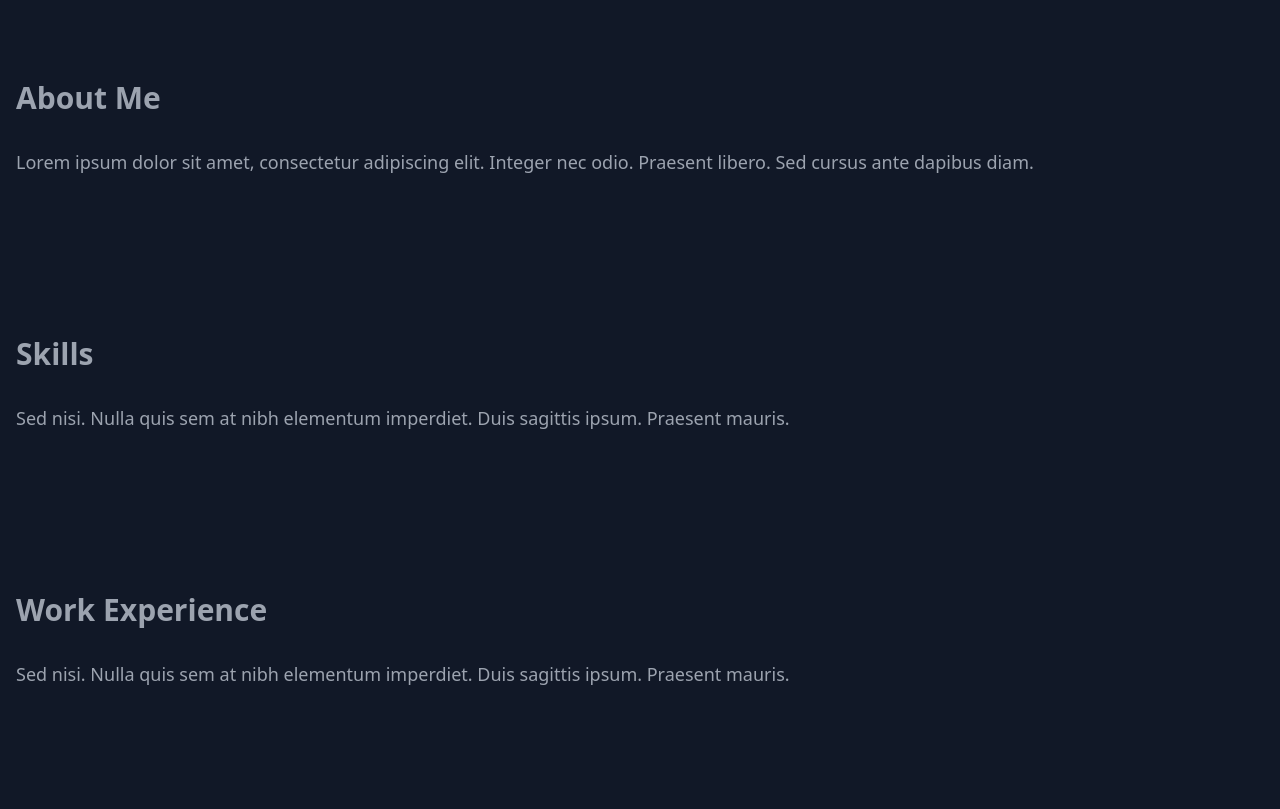
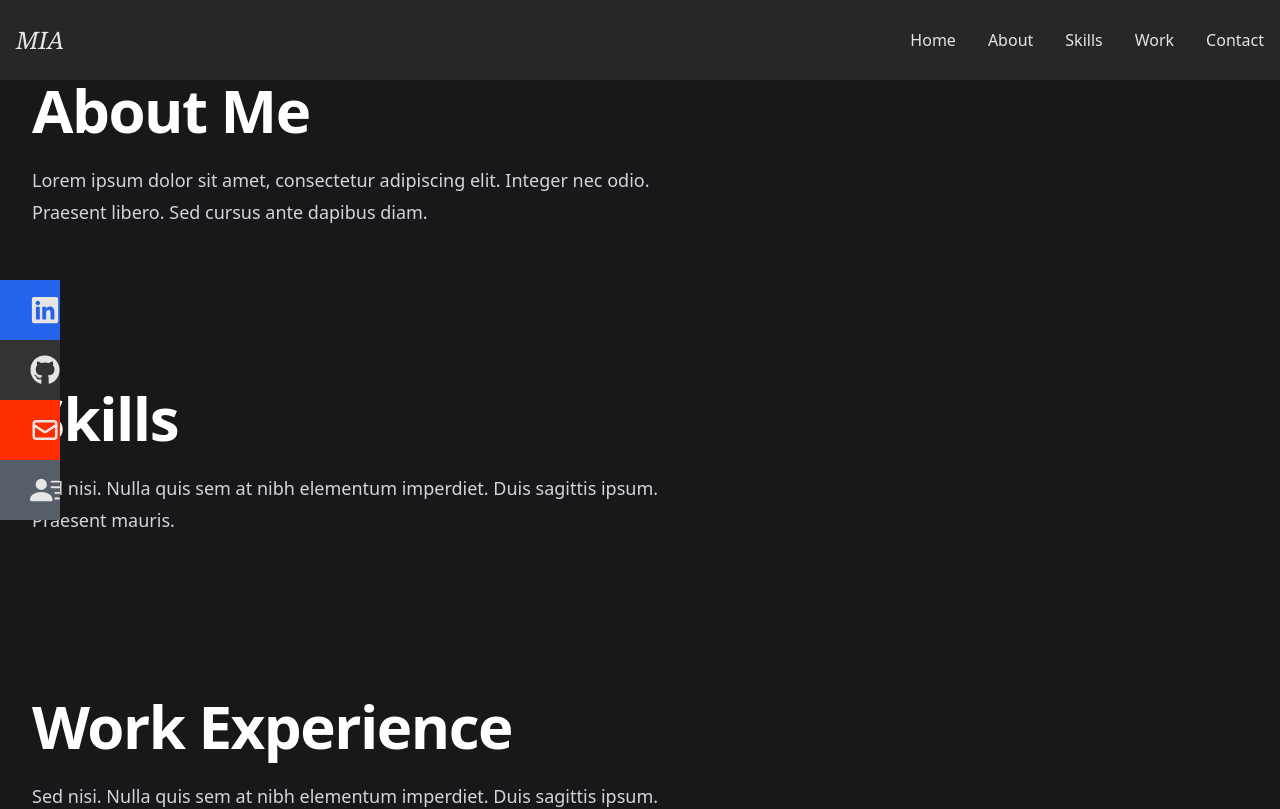
Before and after one commit to meeIbrahim/portfolio, a React (Vite) app: page / in a window 1280 px wide. Shown: the top 809 px of the page. Built offline with nearby package versions, Linux system fonts and the light colour scheme.

Commit message:
Added Social media links

```diff
--- a/index.html
+++ b/index.html
@@ -1,5 +1,5 @@
-<!doctype html>
-<html lang="en">
+<!DOCTYPE html>
+<html lang="en" class="text-stone-200 bg-zinc-900">
   <head>
     <meta charset="UTF-8" />
     <link rel="icon" type="image/svg+xml" href="/vite.svg" />
--- a/src/App.tsx
+++ b/src/App.tsx
@@ -1,14 +1,11 @@
-import Navbar from "./components/Navbar";
-import About from "./components/About";
-import Contact from "./components/Contact";
-import Projects from "./components/Projects";
-import Skills from "./components/Skills";
+import Navbar from "./components/Navbar"
 import DummySection from "./components/Dummy";
 
 function App() {
   return (
-    <main className="text-gray-400 bg-gray-900 body-font">
+    <main className="body-font">
       <div>
+        <Navbar />
         <DummySection
           title="About Me"
           content="Lorem ipsum dolor sit amet, consectetur adipiscing elit. Integer nec odio. Praesent libero. Sed cursus ante dapibus diam."
--- a/src/components/About.tsx
+++ b/src/components/About.tsx
@@ -1,42 +1,61 @@
+const links = [
+  { name: "Open roles", href: "#" },
+  { name: "Internship program", href: "#" },
+  { name: "Our values", href: "#" },
+  { name: "Meet our leadership", href: "#" },
+];
+const stats = [
+  { name: "Offices worldwide", value: "12" },
+  { name: "Full-time colleagues", value: "300+" },
+  { name: "Hours per week", value: "40" },
+  { name: "Paid time off", value: "Unlimited" },
+];
+
 function About() {
   return (
-    <section id="about">
-      <div className="container mx-auto flex px-10 py-20 md:flex-row flex-col items-center">
-        <div className="lg:flex-grow md:w-1/2 lg:pr-24 md:pr-16 flex flex-col md:items-start md:text-left mb-16 md:mb-0 items-center text-center">
-          <h1 className="title-font sm:text-4xl text-3xl mb-4 font-medium text-white">
-            Hi, I'm Reed.
-            <br className="hidden lg:inline-block" />I love to build amazing
-            apps.
-          </h1>
-          <p className="mb-8 leading-relaxed">
-            Lorem ipsum dolor sit amet, consectetur adipisicing elit. Qui
-            laborum quasi, incidunt dolore iste nostrum cupiditate voluptas?
-            Laborum, voluptas natus?
+    <div className="relative isolate overflow-hidden bg-zinc-900 py-24 sm:py-32">
+      <div
+        className="hidden sm:absolute sm:-top-10 sm:right-1/2 sm:-z-10 sm:mr-10 sm:block sm:transform-gpu sm:blur-3xl"
+        aria-hidden="true"
+      ></div>
+      <div
+        className="absolute -top-52 left-1/2 -z-10 -translate-x-1/2 transform-gpu blur-3xl sm:top-[-28rem] sm:ml-16 sm:translate-x-0 sm:transform-gpu"
+        aria-hidden="true"
+      ></div>
+      <div className="mx-auto max-w-7xl px-6 lg:px-8">
+        <div className="mx-auto max-w-2xl lg:mx-0">
+          <h2 className="text-4xl font-bold tracking-tight text-white sm:text-6xl">
+            Work with us
+          </h2>
+          <p className="mt-6 text-lg leading-8 text-gray-300">
+            Anim aute id magna aliqua ad ad non deserunt sunt. Qui irure qui
+            lorem cupidatat commodo. Elit sunt amet fugiat veniam occaecat
+            fugiat aliqua.
           </p>
-          <div className="flex justify-center">
-            <a
-              href="#contact"
-              className="inline-flex text-white bg-green-500 border-0 py-2 px-6 focus:outline-none hover:bg-green-600 rounded text-lg"
-            >
-              Work With Me
-            </a>
-            <a
-              href="#projects"
-              className="ml-4 inline-flex text-gray-400 bg-gray-800 border-0 py-2 px-6 focus:outline-none hover:bg-gray-700 hover:text-white rounded text-lg"
-            >
-              See My Past Work
-            </a>
+        </div>
+        <div className="mx-auto mt-10 max-w-2xl lg:mx-0 lg:max-w-none">
+          <div className="grid grid-cols-1 gap-x-8 gap-y-6 text-base font-semibold leading-7 text-white sm:grid-cols-2 md:flex lg:gap-x-10">
+            {links.map((link) => (
+              <a key={link.name} href={link.href}>
+                {link.name} <span aria-hidden="true">&rarr;</span>
+              </a>
+            ))}
           </div>
-        </div>
-        <div className="lg:max-w-lg lg:w-full md:w-1/2 w-5/6">
-          <img
-            className="object-cover object-center rounded"
-            alt="hero"
-            src="./coding.svg"
-          />
+          <dl className="mt-16 grid grid-cols-1 gap-8 sm:mt-20 sm:grid-cols-2 lg:grid-cols-4">
+            {stats.map((stat) => (
+              <div key={stat.name} className="flex flex-col-reverse">
+                <dt className="text-base leading-7 text-gray-300">
+                  {stat.name}
+                </dt>
+                <dd className="text-2xl font-bold leading-9 tracking-tight text-white">
+                  {stat.value}
+                </dd>
+              </div>
+            ))}
+          </dl>
         </div>
       </div>
-    </section>
+    </div>
   );
 }
 
--- a/src/components/Dummy.tsx
+++ b/src/components/Dummy.tsx
@@ -8,10 +8,16 @@ interface DummySectionProps {
 const DummySection = ({ title, content }: DummySectionProps) => {
   return (
     <section className="py-20">
-      <div className="container mx-auto px-4">
-        <h2 className="text-3xl font-bold mb-8">{title}</h2>
-        <p className="text-lg">{content}</p>
-      </div>
+        <div className="mx-auto max-w-7xl px-6 lg:px-8">
+        <div className="mx-auto max-w-2xl lg:mx-0">
+          <h2 className="text-4xl font-bold tracking-tight text-white sm:text-6xl">
+            {title}
+          </h2>
+          <p className="mt-6 text-lg leading-8 text-gray-300">
+            {content}
+          </p>
+        </div>
+        </div>
     </section>
   );
 };
--- a/src/components/Navbar.tsx
+++ b/src/components/Navbar.tsx
@@ -1,5 +1,133 @@
-function Navbar() {
-  return <h1>Navbar</h1>;
-}
+import React, { useState } from "react";
+import {
+  FaBars,
+  FaTimes,
+  FaGithub,
+  FaLinkedin,
+  FaFacebook,
+  FaLinkedinIn,
+} from "react-icons/fa";
+import { HiOutlineMail } from "react-icons/hi";
+import { BsFillPersonLinesFill } from "react-icons/bs";
+import { Link } from "react-scroll";
 
+const Navbar = () => {
+  const [nav, setNav] = useState(false);
+  const handleClick = () => setNav(!nav);
+
+  return (
+    <div className="fixed w-full h-[80px] flex justify-between items-center px-4 bg-zinc-800 text-stone-200">
+      <div>
+        <h1 className=" font-thin text-2xl italic font-serif">MIA</h1>
+      </div>
+      {/* menu */}
+      <ul className="hidden md:flex gap-x-8">
+        <li>
+          <Link to="home" smooth={true} duration={500}>
+            Home
+          </Link>
+        </li>
+        <li>
+          <Link to="about" smooth={true} duration={500}>
+            About
+          </Link>
+        </li>
+        <li>
+          <Link to="skills" smooth={true} duration={500}>
+            Skills
+          </Link>
+        </li>
+        <li>
+          <Link to="work" smooth={true} duration={500}>
+            Work
+          </Link>
+        </li>
+        <li>
+          <Link to="contact" smooth={true} duration={500}>
+            Contact
+          </Link>
+        </li>
+      </ul>
+      {/* Hamburger */}
+      <div onClick={handleClick} className="md:hidden z-10">
+        {!nav ? <FaBars /> : <FaTimes />}
+      </div>
+      {/* Mobile menu */}
+      <ul
+        className={
+          !nav
+            ? "hidden"
+            : "absolute top-0 left-0 w-full h-screen bg-[#0a192f] flex flex-col justify-center items-center"
+        }
+      >
+        <li className="py-6 text-4xl">
+          <Link onClick={handleClick} to="home" smooth={true} duration={500}>
+            Home
+          </Link>
+        </li>
+        <li className="py-6 text-4xl">
+          {" "}
+          <Link onClick={handleClick} to="about" smooth={true} duration={500}>
+            About
+          </Link>
+        </li>
+        <li className="py-6 text-4xl">
+          {" "}
+          <Link onClick={handleClick} to="skills" smooth={true} duration={500}>
+            Skills
+          </Link>
+        </li>
+        <li className="py-6 text-4xl">
+          {" "}
+          <Link onClick={handleClick} to="work" smooth={true} duration={500}>
+            Work
+          </Link>
+        </li>
+        <li className="py-6 text-4xl">
+          {" "}
+          <Link onClick={handleClick} to="contact" smooth={true} duration={500}>
+            Contact
+          </Link>
+        </li>
+      </ul>
+      {/* Social icons */}
+      <div className="hidden lg:flex fixed flex-col top-[35%] left-0">
+        <ul>
+          <li className="w-[160px] h-[60px] flex justify-between items-center ml-[-100px] hover:ml-[-10px] duration-300 bg-blue-600">
+            <a
+              className="ps-5 flex justify-between items-center w-full text-stone-200"
+              href="https://www.linkedin.com/in/chmibrahim/"
+            >
+              Linkedin <FaLinkedin size={30} />
+            </a>
+          </li>
+          <li className="w-[160px] h-[60px] flex justify-between items-center ml-[-100px] hover:ml-[-10px] duration-300 bg-[#333333]">
+            <a
+              className="ps-5 flex justify-between items-center w-full text-stone-200"
+              href="https://github.com/meeIbrahim"
+            >
+              Github <FaGithub size={30} />
+            </a>
+          </li>
+          <li className="w-[160px] h-[60px] flex justify-between items-center ml-[-100px] hover:ml-[-10px] duration-300 bg-[#ff2e00]">
+            <a
+              className="ps-5 flex justify-between items-center w-full text-stone-200"
+              href="mailto:chaudry.mibrahim@gmail.com"
+            >
+              Email <HiOutlineMail size={30} />
+            </a>
+          </li>
+          <li className="w-[160px] h-[60px] flex justify-between items-center ml-[-100px] hover:ml-[-10px] duration-300 bg-[#565f69]">
+            <a
+              className="ps-5 flex justify-between items-center w-full text-stone-200"
+              href="/"
+            >
+              Resume <BsFillPersonLinesFill size={30} />
+            </a>
+          </li>
+        </ul>
+      </div>
+    </div>
+  );
+};
 export default Navbar;
```
